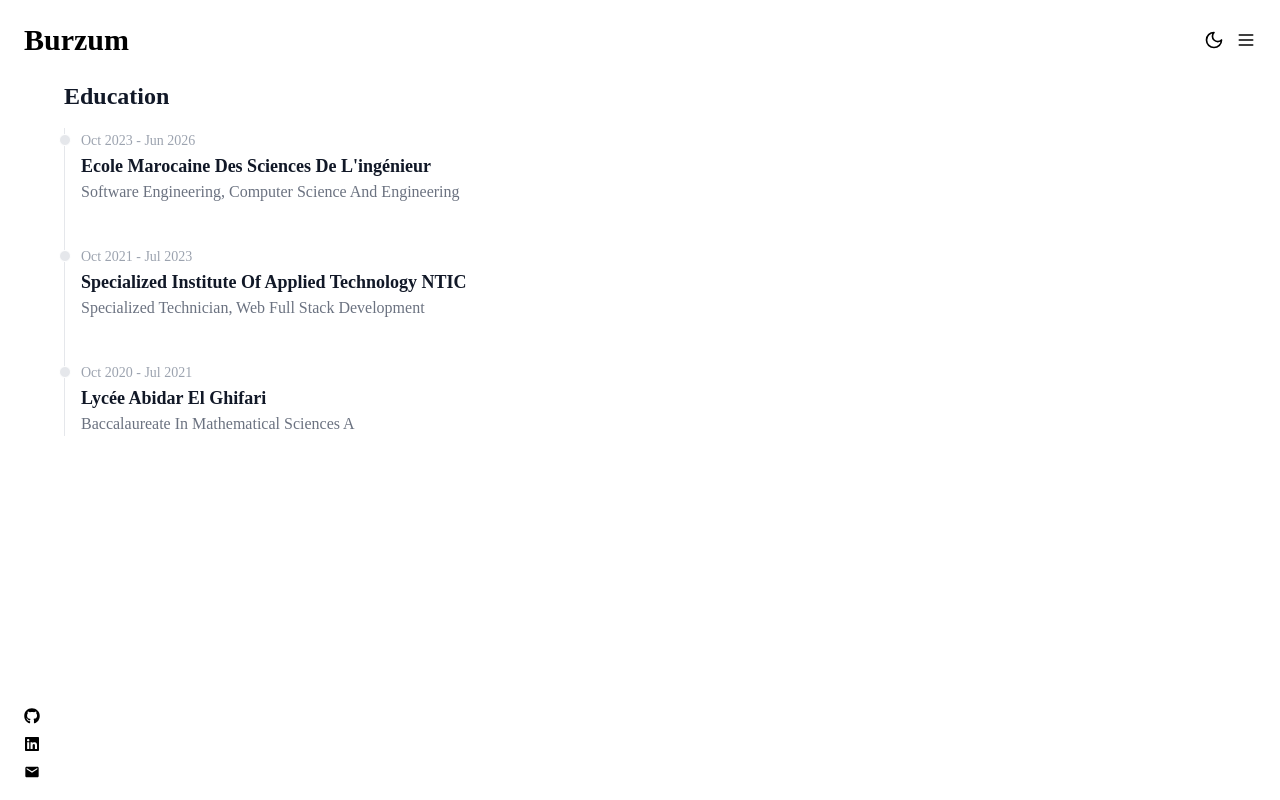
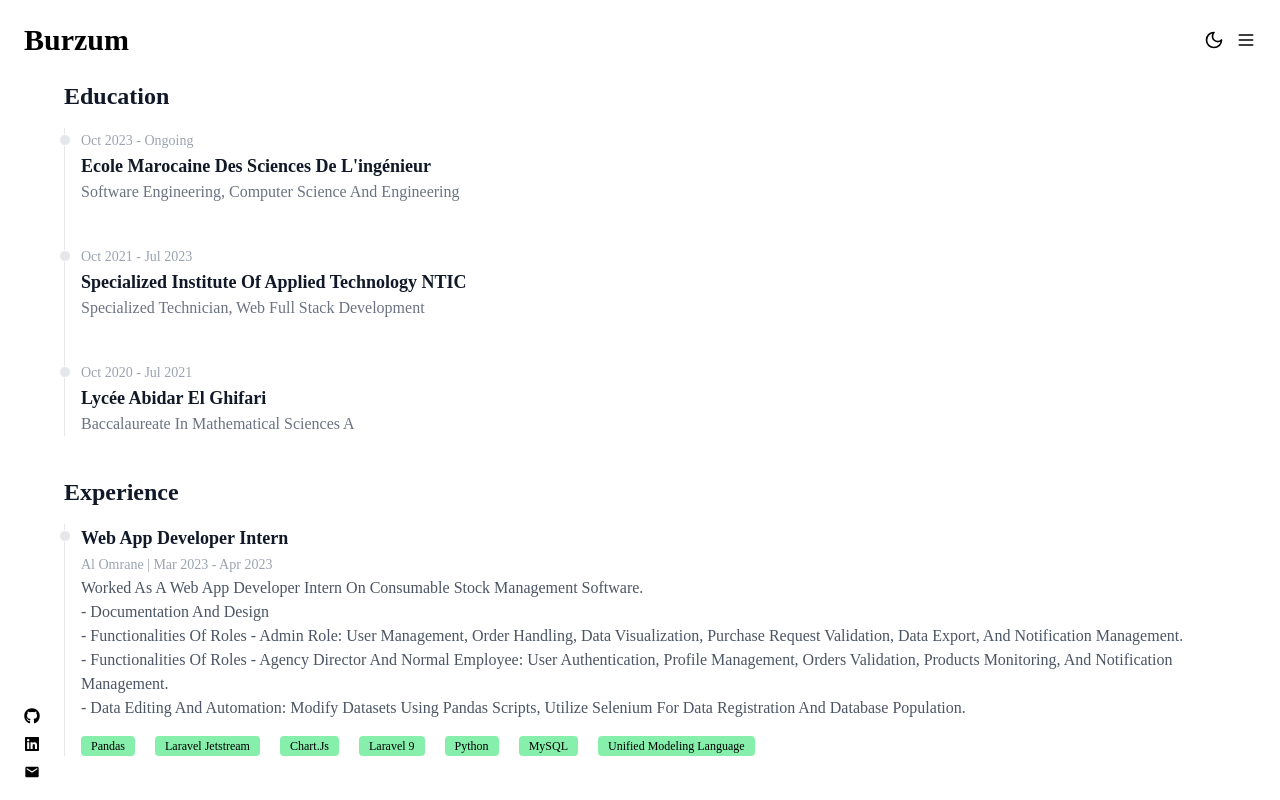
Before and after one commit to yemery/my-portfolio, a React (Vite) app: page /resume in a window 1280 px wide. Built offline with nearby package versions, Linux system fonts and the light colour scheme.

Commit message:
Added Resume Page w data needed

```diff
--- a/src/assets/data/sitedata.js
+++ b/src/assets/data/sitedata.js
@@ -1,100 +1,164 @@
-
 const navbarItems = [
-    {id:0, to: '/', label: 'Home' },
-    {id:1, to: '/About', label: 'About' },
-    {id:3, to: '/Resume', label: 'Resume' },
-    {id:2, to: '/Projects', label: 'Projects' },
+  { id: 0, to: "/", label: "Home" },
+  { id: 1, to: "/About", label: "About" },
+  { id: 3, to: "/Resume", label: "Resume" },
+  { id: 2, to: "/Projects", label: "Projects" },
 ];
 
 const projects = [
   {
     id: 1,
     title: "Social Media Dashboard",
-      subtitle: "Dashboard for managing social media accounts  for managing social media accountsfor managing social media accounts",
+    subtitle:
+      "Dashboard for managing social media accounts  for managing social media accountsfor managing social media accounts",
     githubLink: "https://github.com/yourusername/social-media-dashboard",
-      toolsUsed: ["React", "Redux", "Firebase", "Material-UI"]
+    toolsUsed: ["React", "Redux", "Firebase", "Material-UI"],
   },
   {
     id: 2,
     title: "Fitness Tracker App",
     subtitle: "Application for tracking fitness activities",
     githubLink: "https://github.com/yourusername/fitness-tracker-app",
-      toolsUsed: ["Angular", "Node.js", "Express", "MongoDB", "Bootstrap"]
+    toolsUsed: ["Angular", "Node.js", "Express", "MongoDB", "Bootstrap"],
   },
   {
     id: 3,
     title: "Recipe Sharing Platform",
     subtitle: "Platform for sharing and discovering recipes",
     githubLink: "https://github.com/yourusername/recipe-sharing-platform",
-      toolsUsed: ["Django", "Vue.js", "PostgreSQL", "Vuex", "Vuetify"]
+    toolsUsed: ["Django", "Vue.js", "PostgreSQL", "Vuex", "Vuetify"],
   },
   {
     id: 4,
     title: "Job Board Website",
     subtitle: "Website for posting and finding job opportunities",
     githubLink: "https://github.com/yourusername/job-board-website",
-      toolsUsed: ["Next.js", "Strapi", "GraphQL", "Tailwind CSS"]
+    toolsUsed: ["Next.js", "Strapi", "GraphQL", "Tailwind CSS"],
   },
   {
     id: 5,
     title: "Online Learning Platform",
-      subtitle: "Platform for online courses and tutorialsPlatform for online courses and tutorialsPlatform for online courses and tutorials",
+    subtitle:
+      "Platform for online courses and tutorialsPlatform for online courses and tutorialsPlatform for online courses and tutorials",
     githubLink: "https://github.com/yourusername/online-learning-platform",
-      toolsUsed: ["Laravel", "React", "MySQL", "Redux", "Ant Design"]
+    toolsUsed: ["Laravel", "React", "MySQL", "Redux", "Ant Design"],
   },
   {
     id: 6,
     title: "Travel Blog",
     subtitle: "Blog for sharing travel experiences and tips",
     githubLink: "https://github.com/yourusername/travel-blog",
-      toolsUsed: ["WordPress", "PHP", "HTML", "CSS", "JavaScript"]
+    toolsUsed: ["WordPress", "PHP", "HTML", "CSS", "JavaScript"],
   },
   {
     id: 7,
     title: "Event Management System",
     subtitle: "System for managing events and bookings",
     githubLink: "https://github.com/yourusername/event-management-system",
-      toolsUsed: ["ASP.NET Core", "Angular", "SQL Server", "Entity Framework", "Bootstrap"]
+    toolsUsed: [
+      "ASP.NET Core",
+      "Angular",
+      "SQL Server",
+      "Entity Framework",
+      "Bootstrap",
+    ],
   },
   {
     id: 8,
     title: "Weather App",
     subtitle: "Application for checking weather forecasts",
     githubLink: "https://github.com/yourusername/weather-app",
-      toolsUsed: ["React Native", "Expo", "OpenWeatherMap API"]
+    toolsUsed: ["React Native", "Expo", "OpenWeatherMap API"],
   },
   {
     id: 9,
     title: "Online Marketplace",
     subtitle: "Marketplace for buying and selling products online",
     githubLink: "https://github.com/yourusername/online-marketplace",
-      toolsUsed: ["Ruby on Rails", "JavaScript", "jQuery", "PostgreSQL", "Bootstrap"]
+    toolsUsed: [
+      "Ruby on Rails",
+      "JavaScript",
+      "jQuery",
+      "PostgreSQL",
+      "Bootstrap",
+    ],
   },
   {
     id: 10,
     title: "Chat Application",
     subtitle: "Application for real-time messaging",
     githubLink: "https://github.com/yourusername/chat-application",
-      toolsUsed: ["Socket.io", "React", "Node.js", "Express", "Semantic UI"]
-    }
+    toolsUsed: ["Socket.io", "React", "Node.js", "Express", "Semantic UI"],
+  },
 ];
 
-  const educationHistory=[
+const educationHistory = [
   {
-      "school": "Ecole Marocaine des Sciences de l'ingénieur",
-      "degree": "software engineering, computer science and engineering",
-      "dates": "Oct 2023 - Jun 2026"
+    school: "Ecole Marocaine des Sciences de l'ingénieur",
+    degree: "software engineering, computer science and engineering",
+    dates: "Oct 2023 - Ongoing",
   },
   {
-      "school": "Specialized Institute Of Applied Technology NTIC",
-      "degree": "Specialized technician, Web full stack development",
-      "dates": "Oct 2021 - Jul 2023"
+    school: "Specialized Institute Of Applied Technology NTIC",
+    degree: "Specialized technician, Web full stack development",
+    dates: "Oct 2021 - Jul 2023",
   },
   {
-      "school": "Lycée Abidar El Ghifari",
-      "degree": "Baccalaureate in Mathematical Sciences A",
-      "dates": "Oct 2020 - Jul 2021"
+    school: "Lycée Abidar El Ghifari",
+    degree: "Baccalaureate in Mathematical Sciences A",
+    dates: "Oct 2020 - Jul 2021",
+  },
+];
+const experience = [
+  {
+    position: "Web App Developer Intern",
+    company: "Al Omrane",
+    location: "Rabat, Rabat-Salé-Kenitra, Morocco",
+    duration: "Mar 2023 - Apr 2023",
+    description:
+      "Worked as a Web App Developer Intern on Consumable Stock Management Software.",
+    tasks: [
+      "Documentation and Design",
+      "Functionalities of Roles - Admin Role: User management, order handling, data visualization, purchase request validation, data export, and notification management.",
+      "Functionalities of Roles - Agency Director and Normal Employee: User authentication, profile management, orders validation, products monitoring, and notification management.",
+      "Data Editing and Automation: Modify datasets using pandas scripts, utilize Selenium for data registration and database population.",
+    ],
+    tools: [
+      "Pandas",
+      "Laravel Jetstream",
+      "Chart.js",
+      "Laravel 9",
+      "Python",
+      "MySQL",
+      "Unified Modeling Language",
+    ],
+  },
+];
+
+const skills=[
+  {
+    "category": "Frontend",
+    "skills": ["CSS", "HTML", "React", "Tailwind"]
+  },
+  {
+    "category": "Backend",
+    "skills": ["Laravel"]
+  },
+  {
+    "category": "Database",
+    "skills": ["MongoDB", "MySQL", "Oracle", "SQL Server"]
+  },
+  {
+    "category": "Misc",
+    "skills": ["Discord", "Vite"]
+  },
+  {
+    "category": "Web Scraping",
+    "skills": ["Beautiful Soup", "Selenium"]
+  },
+  {
+    "category": "Language",
+    "skills": ["C++", "Javascript", "PHP", "Python"]
   }
 ]
-
-export { navbarItems,projects,educationHistory};
+export { navbarItems, projects, educationHistory,experience,skills };
--- a/src/index.css
+++ b/src/index.css
@@ -2,8 +2,10 @@
 @tailwind components;
 @tailwind utilities;
 *{
-  @apply dark:text-white dark:bg-green-950;
+  @apply dark:text-white dark:bg-green-950 ;
 }
+
+
 /* :root {
   font-family: Inter, system-ui, Avenir, Helvetica, Arial, sans-serif;
   line-height: 1.5;
--- a/src/pages/Resume.jsx
+++ b/src/pages/Resume.jsx
@@ -1,21 +1,68 @@
-import TimeLine from '../templates/TimeLine';
-import { educationHistory } from '/src/assets/data/sitedata.js';
-// import TimeLine from "../components/Resume/TimeLine";
+import { educationHistory,experience } from "/src/assets/data/sitedata.js";
 const Resume = () => {
   return (
     <>
-     {/* <h1 className="mb-4 text-2xl font-bold text-gray-900 dark:text-white">Education</h1> */}
+      <div>
+        <h1 className="mb-4 text-2xl font-bold text-gray-900 dark:text-white">
+          Education
+        </h1>
 
-{/* <ol className="relative border-s border-gray-200 dark:border-gray-700">
-    {educationHistory.map((education,index) => (
-      <TimeLine key={index} {...education}  />
-    ))}
-</ol> */}
+        <ol className="relative border-s border-gray-200 dark:border-gray-700">
+          {educationHistory.map((education, index) => (
+            // <TimeLine key={index} {...education}  />
+            <li className="mb-10 ms-4" key={index}>
+              <div className="absolute w-3 h-3 bg-gray-200 rounded-full mt-1.5 -start-1.5 border border-white dark:border-gray-900 dark:bg-gray-700"></div>
+              <time className="mb-1 text-sm font-normal leading-none text-gray-400 dark:text-gray-500">
+                {education.dates}
+              </time>
+              <h3 className="text-lg font-semibold text-gray-900 dark:text-white">
+                {education.school}
+              </h3>
+              <p className="mb-4 text-base font-normal text-gray-500 dark:text-gray-400">
+                {education.degree}
+              </p>
+            </li>
+          ))}
+        </ol>
+      </div>
 
-<TimeLine title="Education" list={educationHistory} />
-</>
+      {/* <TimeLine title="Education" list={educationHistory} /> */}
+      <div>
+        <h1 className="mb-4 text-2xl font-bold text-gray-900 dark:text-white"> Experience</h1>
+        <ol className="relative border-s border-gray-200 dark:border-gray-700">
+          {experience.map((experience, index) => (
+            // <TimeLine key={index} {...education}  />
+            <li className="mb-10 ms-4" key={index}>
+              <div className="absolute w-3 h-3 bg-gray-200 rounded-full mt-1.5 -start-1.5 border border-white dark:border-gray-900 dark:bg-gray-700"></div>
+              <h3 className="text-lg font-semibold text-gray-900 dark:text-white">
+                {experience.position}
+              </h3>
+              <time className="mb-1 text-sm font-normal leading-none text-gray-400 dark:text-gray-500">
+              {experience.company} | {experience.duration}
+              </time>
+              <p className="mb-4 text-base font-normal text-gray-600 dark:text-gray-400">
+                {experience.description}
+              <ol className="">
+                {experience.tasks.map((task, index) => (
+                  <li key={index} className="">
+                    - {task}
+                  </li>
+                ))}
+              </ol>
+              </p>
+              <ul className="list-none	flex gap-3 flex-wrap">
+                {experience.tools.map((tool, index) => (
+                  <li key={index} class="w-fit  bg-green-300 text-xs font-medium me-2 px-2.5 py-0.5 rounded dark:bg-blue-900 dark:text-blue-300">{tool}</li>
 
-  )
-}
+                ))}
 
-export default Resume
+              </ul>
+            </li>
+          ))}
+        </ol>
+      </div>
+    </>
+  );
+};
+
+export default Resume;
--- a/tailwind.config.js
+++ b/tailwind.config.js
@@ -1,16 +1,25 @@
 /** @type {import('tailwindcss').Config} */
 export default {
-  darkMode: 'class', // or 'media' or 'class'
-  content: [
-    "./index.html",
-    "./src/**/*.{js,ts,jsx,tsx}",
-  ],
+  darkMode: "class", // or 'media' or 'class'
+  content: ["./index.html", "./src/**/*.{js,ts,jsx,tsx}"],
   theme: {
     extend: {
       colors: {
-        primary: {"50":"#eff6ff","100":"#dbeafe","200":"#bfdbfe","300":"#93c5fd","400":"#60a5fa","500":"#3b82f6","600":"#2563eb","700":"#1d4ed8","800":"#1e40af","900":"#1e3a8a","950":"#172554"}
-      }
+        primary: {
+          50: "#eff6ff",
+          100: "#dbeafe",
+          200: "#bfdbfe",
+          300: "#93c5fd",
+          400: "#60a5fa",
+          500: "#3b82f6",
+          600: "#2563eb",
+          700: "#1d4ed8",
+          800: "#1e40af",
+          900: "#1e3a8a",
+          950: "#172554",
+        },
+      },
     },
   },
   plugins: [],
-}
+};
```
Also changed, not shown: src/components/Resume/TimeLine.jsx (+19 -18 lines), src/templates/TimeLineLayout.jsx (renamed from src/templates/TimeLine.jsx). Lines whose indentation alone changed are shown as unchanged.
